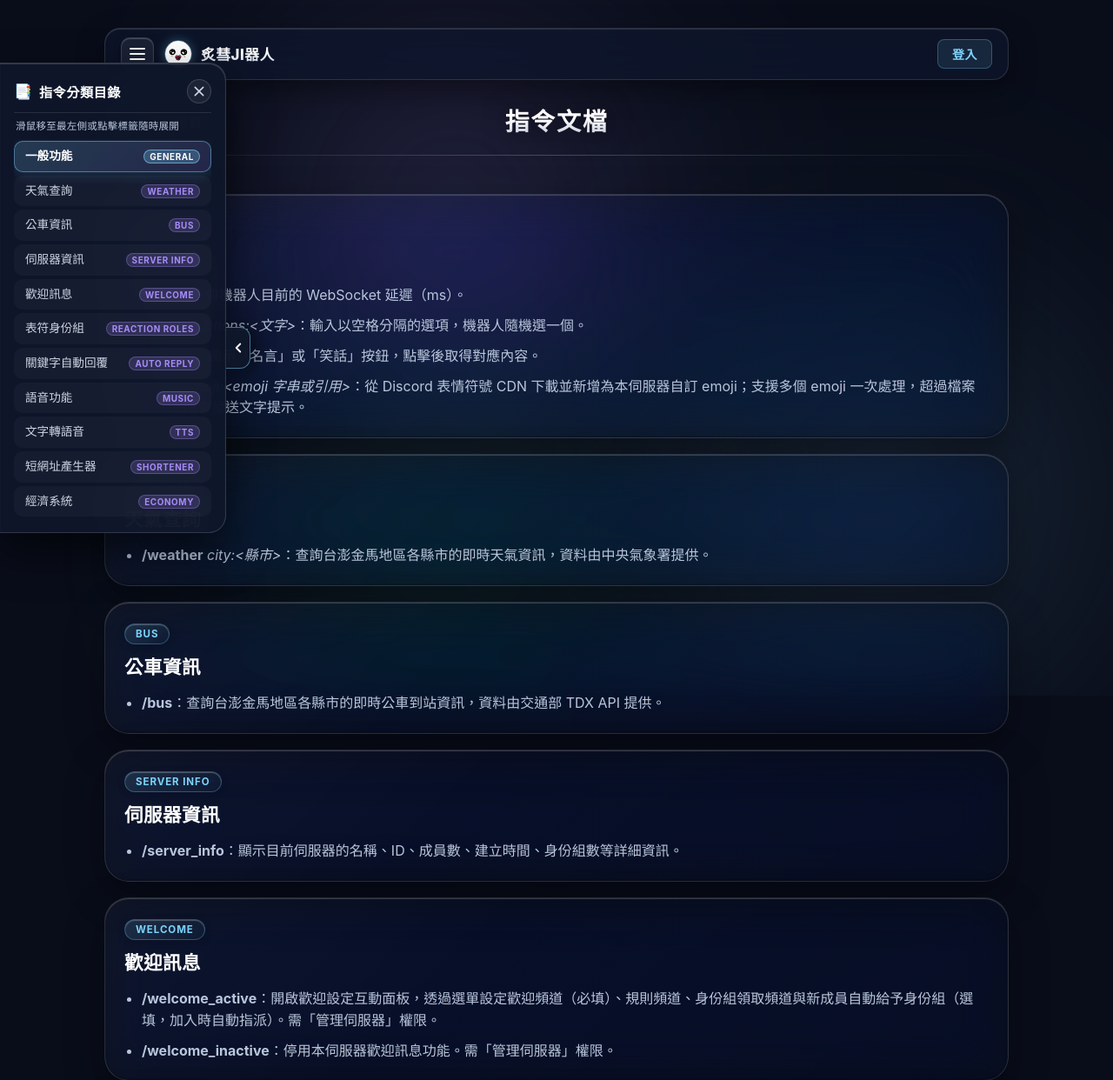
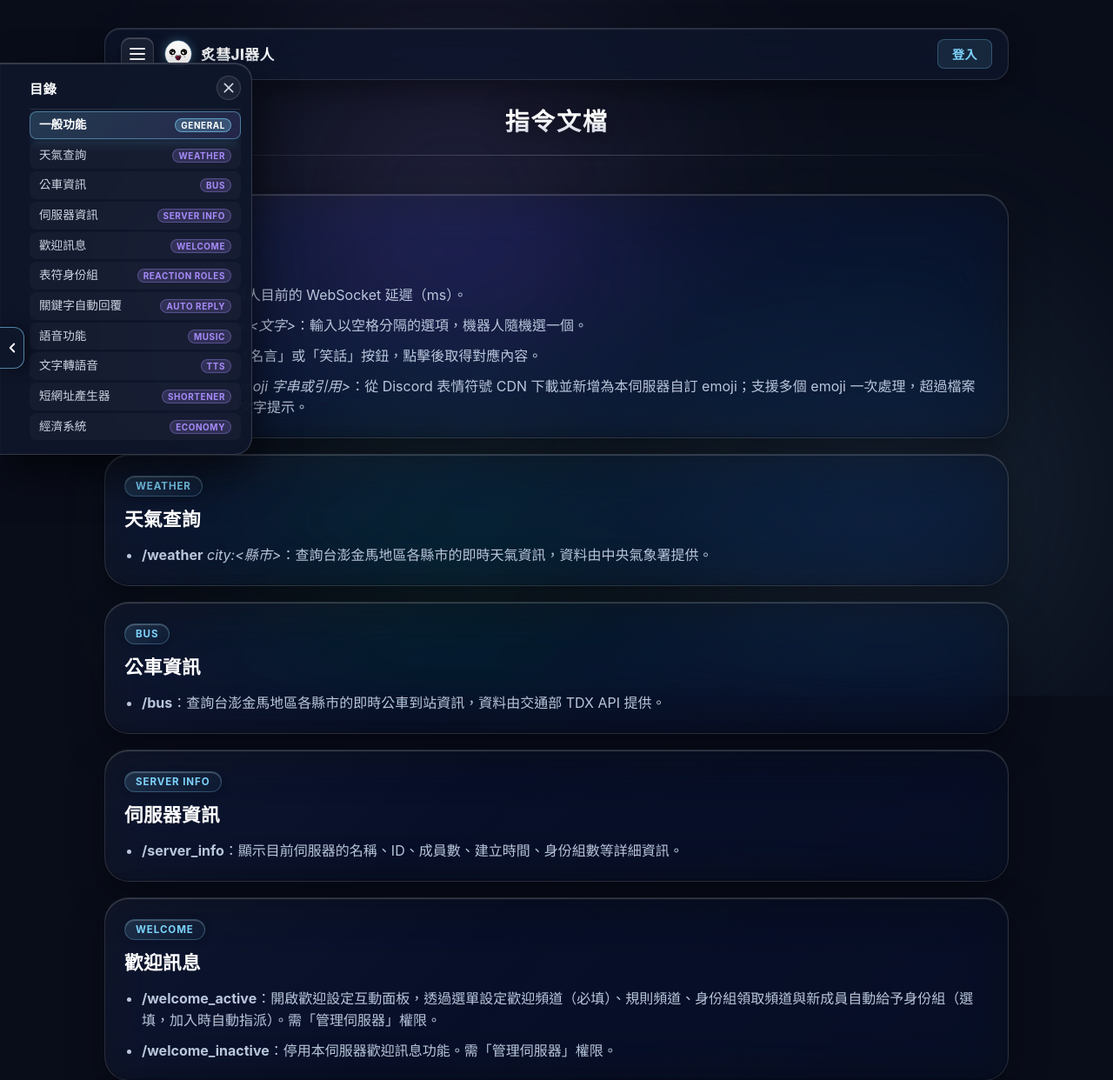
Before and after one commit to Chien-JungSu/Discord-Bot, a Flask app: page /docs in a window 1280 px wide. Shown: the top 1242 px of the page at 87% size. Run offline with Flask 3, Linux system fonts and the light colour scheme; parts of the project's set-up code (start-up, migrations or seed data) failed here and were passed over.

Commit message:
fix(docs): 調整目錄寬度與內距消除滑動軸，將翻轉箭頭固定於左邊原本位置並加入旋轉過渡動畫

```diff
--- a/static/css/docs.css
+++ b/static/css/docs.css
@@ -39,45 +39,47 @@ main {
   left: 0;
   top: 50%;
   transform: translateY(-50%);
-  z-index: 106;
+  z-index: 110;
   display: flex;
   align-items: center;
   justify-content: center;
   width: 26px;
   height: 48px;
   padding: 0;
-  background: rgba(15, 23, 42, 0.88);
-  border: 1px solid rgba(255, 255, 255, 0.18);
+  background: rgba(15, 23, 42, 0.9);
+  border: 1px solid rgba(255, 255, 255, 0.2);
   border-left: none;
   border-top-right-radius: 12px;
   border-bottom-right-radius: 12px;
   color: var(--primary);
   cursor: pointer;
-  box-shadow: 4px 0 16px rgba(0, 0, 0, 0.35), inset 0 1px 1px rgba(255, 255, 255, 0.2);
+  box-shadow: 4px 0 16px rgba(0, 0, 0, 0.4), inset 0 1px 1px rgba(255, 255, 255, 0.25);
   backdrop-filter: blur(20px) saturate(180%);
   -webkit-backdrop-filter: blur(20px) saturate(180%);
-  transition: left 0.3s cubic-bezier(0.28, 1.35, 0.58, 1), background 0.2s ease, border-color 0.2s ease, box-shadow 0.2s ease;
+  transition: background 0.25s ease, border-color 0.25s ease, color 0.25s ease, box-shadow 0.25s ease, width 0.2s ease;
 }
 
 .docs-sidebar-trigger:hover {
-  background: rgba(15, 23, 42, 0.96);
-  border-color: rgba(125, 211, 252, 0.5);
+  background: rgba(15, 23, 42, 0.98);
+  border-color: rgba(125, 211, 252, 0.6);
   color: #ffffff;
   width: 30px;
-  box-shadow: 6px 0 20px rgba(125, 211, 252, 0.3);
+  box-shadow: 6px 0 20px rgba(125, 211, 252, 0.35);
 }
 
 .docs-sidebar-trigger.is-active {
-  left: 260px;
-  background: rgba(15, 23, 42, 0.96);
-  border-color: rgba(125, 211, 252, 0.5);
+  left: 0;
+  background: rgba(15, 23, 42, 0.98);
+  border-color: rgba(125, 211, 252, 0.6);
   color: #ffffff;
   width: 28px;
-  box-shadow: 6px 0 20px rgba(0, 0, 0, 0.5);
+  box-shadow: 4px 0 16px rgba(0, 0, 0, 0.5);
 }
 
 .trigger-chevron {
-  transition: transform 0.28s cubic-bezier(0.28, 1.35, 0.58, 1);
+  display: block;
+  transition: transform 0.35s cubic-bezier(0.28, 1.35, 0.58, 1);
+  transform-origin: center center;
 }
 
 .docs-sidebar-trigger.is-active .trigger-chevron {
@@ -106,9 +108,9 @@ main {
   position: fixed;
   top: 72px;
   left: 0;
-  width: 260px;
+  width: 290px;
   max-width: calc(100vw - 32px);
-  max-height: calc(100vh - 90px);
+  max-height: calc(100vh - 86px);
   background: rgba(15, 23, 42, 0.95);
   border: 1px solid rgba(255, 255, 255, 0.15);
   border-left: none;
@@ -122,10 +124,10 @@ main {
   z-index: 105;
   display: flex;
   flex-direction: column;
-  padding: 18px 16px 16px;
+  padding: 14px 12px 14px 34px;
   transform: translateX(-100%);
   transition: transform 0.3s cubic-bezier(0.28, 1.35, 0.58, 1);
-  overflow-y: hidden;
+  overflow: hidden;
 }
 
 .docs-sidebar.is-open {
@@ -184,9 +186,10 @@ main {
 .sidebar-hint {
   font-size: 0.72rem;
   color: var(--muted);
-  padding: 6px 2px 8px;
+  padding: 4px 2px 6px;
   letter-spacing: 0.02em;
   flex-shrink: 0;
+  white-space: nowrap;
 }
 
 .sidebar-nav-list {
@@ -195,11 +198,18 @@ main {
   padding: 2px 0;
   display: flex;
   flex-direction: column;
-  gap: 4px;
+  gap: 3px;
   overflow-y: auto;
+  overflow-x: hidden;
   flex: 1;
-  scrollbar-width: thin;
-  scrollbar-color: rgba(255, 255, 255, 0.2) transparent;
+  scrollbar-width: none;
+  -ms-overflow-style: none;
+}
+
+.sidebar-nav-list::-webkit-scrollbar {
+  display: none;
+  width: 0;
+  height: 0;
 }
 
 .sidebar-nav-item {
@@ -210,20 +220,22 @@ main {
   display: flex;
   align-items: center;
   justify-content: space-between;
-  padding: 8px 12px;
-  border-radius: 10px;
+  gap: 8px;
+  padding: 6px 10px;
+  border-radius: 8px;
   color: #cbd5e1;
   text-decoration: none;
   background: rgba(255, 255, 255, 0.03);
   border: 1px solid transparent;
-  transition: all 0.2s ease;
+  transition: all 0.18s ease;
+  box-sizing: border-box;
+  width: 100%;
 }
 
 .sidebar-nav-link:hover {
   background: rgba(255, 255, 255, 0.08);
   border-color: rgba(255, 255, 255, 0.16);
   color: #ffffff;
-  transform: translateX(4px);
 }
 
 .sidebar-nav-link.is-active {
@@ -535,17 +547,18 @@ main {
   .docs-sidebar {
     top: 66px;
     left: 0;
-    width: min(280px, calc(100vw - 44px));
+    width: min(290px, calc(100vw - 20px));
     max-height: calc(100vh - 80px);
     border-top-left-radius: 0;
     border-bottom-left-radius: 0;
     border-top-right-radius: 16px;
     border-bottom-right-radius: 16px;
     border-left: none;
+    padding: 14px 10px 14px 32px;
   }
 
   .docs-sidebar-trigger.is-active {
-    left: min(280px, calc(100vw - 44px));
+    left: 0;
   }
 
   .header-top-row {
--- a/templates/docs.html
+++ b/templates/docs.html
@@ -147,8 +147,7 @@
   <aside class="docs-sidebar" id="docs-sidebar" aria-label="指令分類目錄">
     <div class="sidebar-header">
       <div class="sidebar-title-group">
-        <span class="sidebar-title-icon">📑</span>
-        <span class="sidebar-title">指令分類目錄</span>
+        <span class="sidebar-title">目錄</span>
       </div>
       <button class="sidebar-close-btn" id="docs-sidebar-close" type="button" aria-label="關閉目錄">
         <svg viewBox="0 0 24 24" width="20" height="20" fill="currentColor">
@@ -156,7 +155,6 @@
         </svg>
       </button>
     </div>
-    <div class="sidebar-hint">滑鼠移至最左側或點擊標籤隨時展開</div>
     <ul class="sidebar-nav-list" id="docs-sidebar-list"></ul>
   </aside>
 
```
